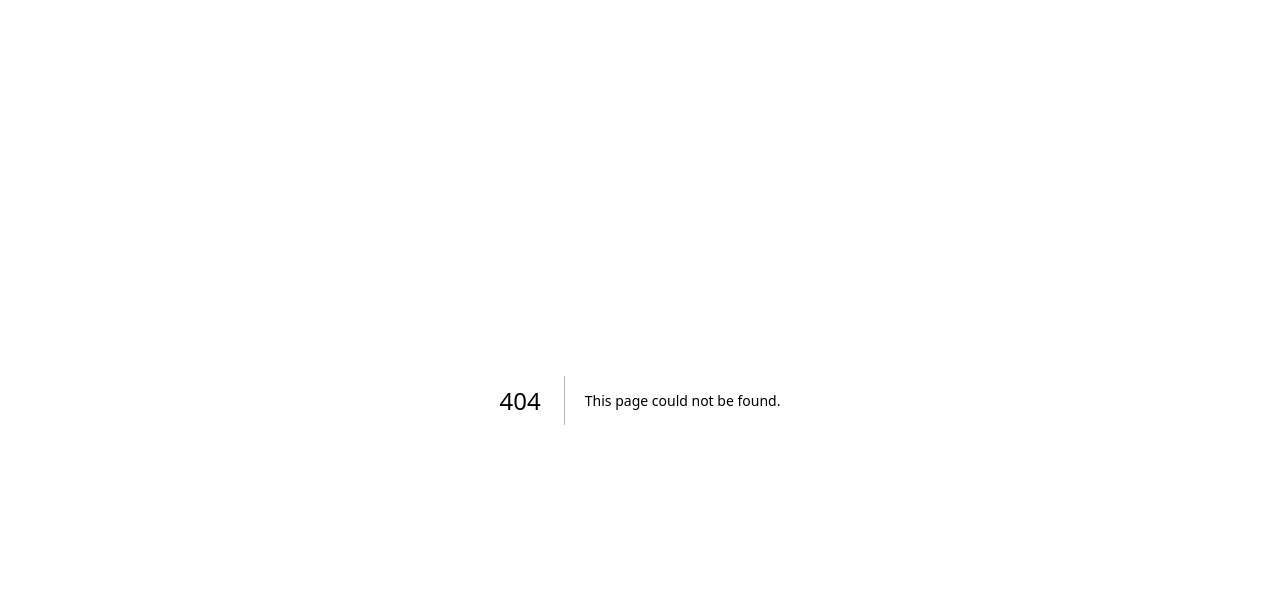
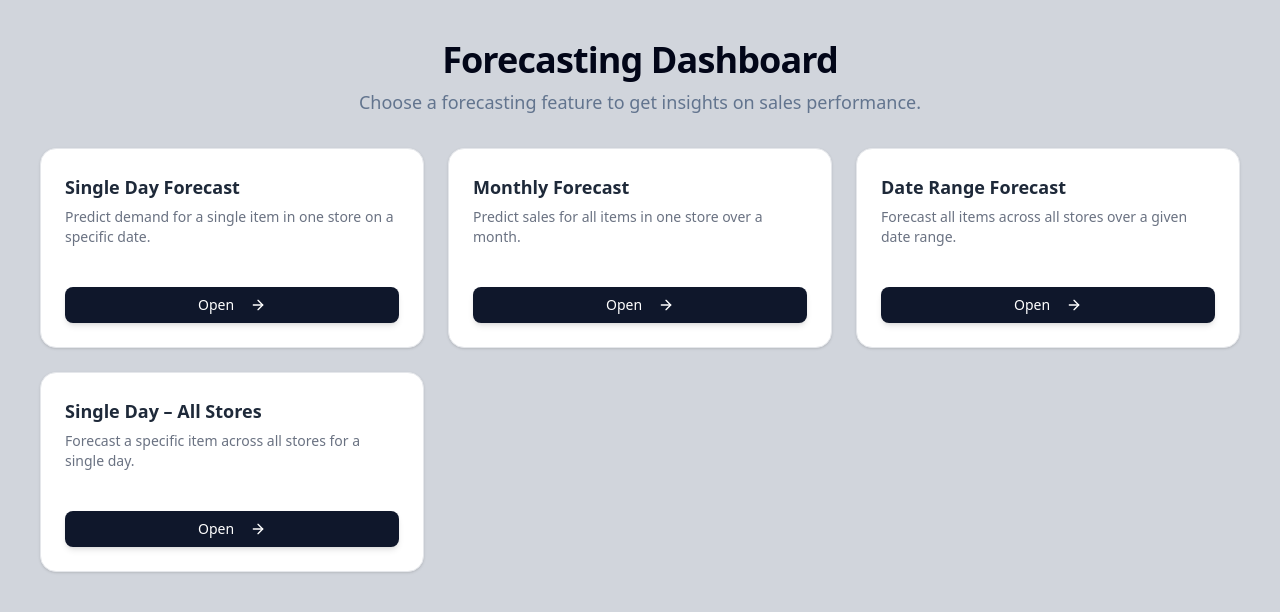
Before and after one commit to sagardas25/supply_chain, a Next.js app in the folder frontend/: page /forecast in a window 1280 px wide. Before the commit this address had no page. Shown: the top 612 px of the page. Built offline with nearby package versions, Linux system fonts and the light colour scheme.

Commit message:
frontend : implemented forecast landing page

```diff
--- /dev/null
+++ b/frontend/src/app/forecast/page.js
@@ -0,0 +1,73 @@
+'use client';
+
+import Link from 'next/link';
+import { Button } from '@/components/ui/button';
+import {
+  Card,
+  CardHeader,
+  CardTitle,
+  CardDescription,
+  CardContent,
+} from '@/components/ui/card';
+import { ArrowRight } from 'lucide-react';
+
+const forecastRoutes = [
+  {
+    title: 'Single Day Forecast',
+    description: 'Predict demand for a single item in one store on a specific date.',
+    href: '/forecast/single-day',
+  },
+  {
+    title: 'Monthly Forecast',
+    description: 'Predict sales for all items in one store over a month.',
+    href: '/forecast/monthly',
+  },
+  {
+    title: 'Date Range Forecast',
+    description: 'Forecast all items across all stores over a given date range.',
+    href: '/forecast/date-range',
+  },
+  {
+    title: 'Single Day – All Stores',
+    description: 'Forecast a specific item across all stores for a single day.',
+    href: '/forecast/single-day-all-stores',
+  },
+
+];
+
+export default function ForecastDashboardPage() {
+  return (
+    <div className="p-6 sm:p-10 max-w-full  mx-auto space-y-8 bg-gray-300">
+      <div className="text-center">
+        <h1 className="text-4xl font-bold tracking-tight mb-2">Forecasting Dashboard</h1>
+        <p className="text-muted-foreground text-lg max-w-2xl mx-auto">
+          Choose a forecasting feature to get insights on sales performance.
+        </p>
+      </div>
+
+      <div className="grid gap-6 sm:grid-cols-2 lg:grid-cols-3">
+        {forecastRoutes.map((route, index) => (
+          <Card
+            key={index}
+            className="border border-gray-200 bg-white rounded-2xl shadow-sm hover:shadow-md transition-shadow"
+          >
+            <CardHeader>
+              <CardTitle className="text-lg text-gray-800">{route.title}</CardTitle>
+              <CardDescription className="text-sm text-gray-500">{route.description}</CardDescription>
+            </CardHeader>
+            <CardContent className="pt-0">
+              <Link href={route.href}>
+                <Button
+                  variant="default"
+                  className="w-full mt-4 shadow-md hover:shadow-lg transition-all duration-150 bg-primary text-white hover:bg-primary/90"
+                >
+                  Open <ArrowRight className="ml-2 h-4 w-4" />
+                </Button>
+              </Link>
+            </CardContent>
+          </Card>
+        ))}
+      </div>
+    </div>
+  );
+}
--- /dev/null
+++ b/frontend/src/app/forecast/single-day-all/page.js
@@ -0,0 +1,124 @@
+'use client';
+
+import { useState } from 'react';
+import { Input } from '@/components/ui/input';
+import { Button } from '@/components/ui/button';
+import { Card, CardContent } from '@/components/ui/card';
+import { Table, TableBody, TableCell, TableHead, TableHeader, TableRow } from '@/components/ui/table';
+import { toast } from 'sonner';
+
+export default function SingleDayAllStoresForecastPage() {
+  const [item, setItem] = useState('');
+  const [date, setDate] = useState('');
+  const [loading, setLoading] = useState(false);
+  const [results, setResults] = useState([]);
+
+  const handleForecast = async () => {
+    if (!item || !date) {
+      toast.error('Please provide both item and date');
+      return;
+    }
+
+    setLoading(true);
+    setResults([]);
+
+    try {
+      const res = await fetch('https://walmart-api-latest.onrender.com/forecast/single-day-all-stores', {
+        method: 'POST',
+        headers: { 'Content-Type': 'application/json' },
+        body: JSON.stringify({ item, date }),
+      });
+
+      if (!res.ok) throw new Error('Failed to fetch forecast');
+
+      const data = await res.json();
+      setResults(data);
+    } catch (err) {
+      console.error(err);
+      toast.error('Failed to get forecast');
+    } finally {
+      setLoading(false);
+    }
+  };
+
+  return (
+    <div className="p-6 space-y-6">
+      <div className="flex justify-between items-center">
+        <h1 className="text-3xl font-bold">Single Day All Stores Forecast</h1>
+      </div>
+
+      <Card>
+        <CardContent className="p-4 space-y-4">
+          <div className="grid grid-cols-1 sm:grid-cols-2 gap-4">
+            <div className="flex flex-col space-y-1">
+              <label htmlFor="item" className="text-sm font-medium">Item</label>
+              <Input
+                id="item"
+                type="text"
+                value={item}
+                onChange={(e) => setItem(e.target.value)}
+                placeholder="e.g., Rice"
+              />
+            </div>
+            <div className="flex flex-col space-y-1">
+              <label htmlFor="date" className="text-sm font-medium">Date</label>
+              <Input
+                id="date"
+                type="date"
+                value={date}
+                onChange={(e) => setDate(e.target.value)}
+              />
+            </div>
+          </div>
+
+          <Button onClick={handleForecast} disabled={loading}>
+            {loading ? 'Loading...' : 'Get Forecast'}
+          </Button>
+        </CardContent>
+      </Card>
+
+      {results.length > 0 && (
+        <Card className="shadow-md">
+          <CardContent className="p-4 space-y-4">
+            <h2 className="text-xl font-semibold">
+              Forecast for <span className="text-primary">{item}</span> on{' '}
+              <span className="text-primary">{date}</span>
+            </h2>
+            <div className="overflow-x-auto">
+              <Table>
+                <TableHeader>
+                  <TableRow>
+                    <TableHead>#</TableHead>
+                    <TableHead>Store</TableHead>
+                    <TableHead>Date</TableHead>
+                    <TableHead className="text-right">Forecasted Units</TableHead>
+                  </TableRow>
+                </TableHeader>
+                <TableBody>
+                  {results.map((entry, index) => {
+                    const units = parseFloat(entry.predicted_units_sold).toFixed(2);
+                    const forecastDate = new Date(entry.date).toISOString().split('T')[0];
+
+                    let color = 'text-green-600';
+                    const num = parseFloat(units);
+                    if (num >= 140) color = 'text-red-600 font-semibold';
+                    else if (num >= 125) color = 'text-yellow-600 font-medium';
+
+                    return (
+                      <TableRow key={index}>
+                        <TableCell className="text-muted-foreground">{index + 1}</TableCell>
+                        <TableCell className="font-medium">{entry.store}</TableCell>
+                        <TableCell>{forecastDate}</TableCell>
+                        <TableCell className={`text-right ${color}`}>{units}</TableCell>
+                      </TableRow>
+                    );
+                  })}
+                </TableBody>
+              </Table>
+            </div>
+          </CardContent>
+        </Card>
+      )}
+    </div>
+  );
+}
--- a/frontend/src/app/forecast/single-day/page.js
+++ b/frontend/src/app/forecast/single-day/page.js
@@ -104,7 +104,7 @@ export default function SingleDayForecastPage() {
                   <TableCell>{forecastResult.item}</TableCell>
                   <TableCell>{forecastResult.store}</TableCell>
                   <TableCell>{forecastResult.date}</TableCell>
-                  <TableCell>{forecastResult.predicted_units_sold}</TableCell>
+                  <TableCell className="text-green-500 " >{forecastResult.predicted_units_sold}</TableCell>
                 </TableRow>
               </TableBody>
             </Table>
--- a/frontend/src/app/inventory/page.js
+++ b/frontend/src/app/inventory/page.js
@@ -1,9 +1,9 @@
-'use client';
+"use client";
 
-import { useEffect, useState } from 'react';
-import Link from 'next/link';
-import { Button } from '@/components/ui/button';
-import { Card, CardContent } from '@/components/ui/card';
+import { useEffect, useState } from "react";
+import Link from "next/link";
+import { Button } from "@/components/ui/button";
+import { Card, CardContent } from "@/components/ui/card";
 import {
   Table,
   TableBody,
@@ -11,9 +11,9 @@ import {
   TableHead,
   TableHeader,
   TableRow,
-} from '@/components/ui/table';
-import { toast } from 'sonner';
-import ConfirmDialog from '@/components/ConfirmDialog';
+} from "@/components/ui/table";
+import { toast } from "sonner";
+import ConfirmDialog from "@/components/ConfirmDialog";
 
 export default function InventoryPage() {
   const [items, setItems] = useState([]);
@@ -23,12 +23,14 @@ export default function InventoryPage() {
 
   const fetchItems = async () => {
     try {
-      const res = await fetch('https://walmart-api-latest.onrender.com/inventory/');
+      const res = await fetch(
+        "https://walmart-api-latest.onrender.com/inventory/"
+      );
       const data = await res.json();
       setItems(data);
     } catch (err) {
-      console.error('Failed to fetch inventory:', err);
-      toast.error('Failed to fetch inventory');
+      console.error("Failed to fetch inventory:", err);
+      toast.error("Failed to fetch inventory");
     } finally {
       setLoading(false);
     }
@@ -45,17 +47,20 @@ export default function InventoryPage() {
 
   const handleConfirmDelete = async () => {
     try {
-      const res = await fetch(`https://walmart-api-latest.onrender.com/inventory/${selectedId}`, {
-        method: 'DELETE',
-      });
+      const res = await fetch(
+        `https://walmart-api-latest.onrender.com/inventory/${selectedId}`,
+        {
+          method: "DELETE",
+        }
+      );
 
-      if (!res.ok) throw new Error('Delete failed');
+      if (!res.ok) throw new Error("Delete failed");
 
-      toast.success('Item deleted successfully');
+      toast.success("Item deleted successfully");
       fetchItems(); // refresh list
     } catch (err) {
-      console.error('Failed to delete item:', err);
-      toast.error('Failed to delete item');
+      console.error("Failed to delete item:", err);
+      toast.error("Failed to delete item");
     } finally {
       setShowConfirm(false);
       setSelectedId(null);
@@ -64,11 +69,24 @@ export default function InventoryPage() {
 
   return (
     <div className="p-6 space-y-6">
-      <div className="flex justify-between items-center">
+      <div className="flex flex-col sm:flex-row sm:justify-between sm:items-center gap-4">
         <h1 className="text-3xl font-bold">Inventory Items</h1>
-        <Link href="/inventory/create">
-          <Button className="rounded-xl">+ Add New Item</Button>
-        </Link>
+        <div className="flex gap-3">
+        <Link href="/forecast">
+  <Button
+    className="rounded-xl bg-blue-500 text-white hover:bg-blue-700 shadow-md hover:shadow-lg transition-all"
+  >
+    Go to Forecasting
+  </Button>
+</Link>
+
+
+          <Link href="/inventory/create">
+            <Button className="rounded-xl shadow-md hover:shadow-lg">
+              + Add New Item
+            </Button>
+          </Link>
+        </div>
       </div>
 
       <Card className="shadow-md">
@@ -99,10 +117,18 @@ export default function InventoryPage() {
                     <TableCell>{item.category}</TableCell>
                     <TableCell className="text-center space-x-2">
                       <Link href={`/inventory/${item.id}`}>
-                        <Button className="hover:bg-gray-400" variant="secondary" size="sm">View</Button>
+                        <Button
+                          className="hover:bg-gray-400"
+                          variant="secondary"
+                          size="sm"
+                        >
+                          View
+                        </Button>
                       </Link>
                       <Link href={`/inventory/${item.id}/edit`}>
-                        <Button className="hover:bg-gray-600" size="sm">Edit</Button>
+                        <Button className="hover:bg-gray-600" size="sm">
+                          Edit
+                        </Button>
                       </Link>
                       <Button
                         size="sm"
--- a/frontend/src/app/layout.js
+++ b/frontend/src/app/layout.js
@@ -20,7 +20,7 @@ export default function RootLayout({ children }) {
   return (
     <html lang="en">
       <body
-        className={`${geistSans.variable} ${geistMono.variable} antialiased`}
+        className={`${geistSans.variable} ${geistMono.variable} antialiased bg-gray-300 max-h-full`}
       >
         {children}
       </body>
```
